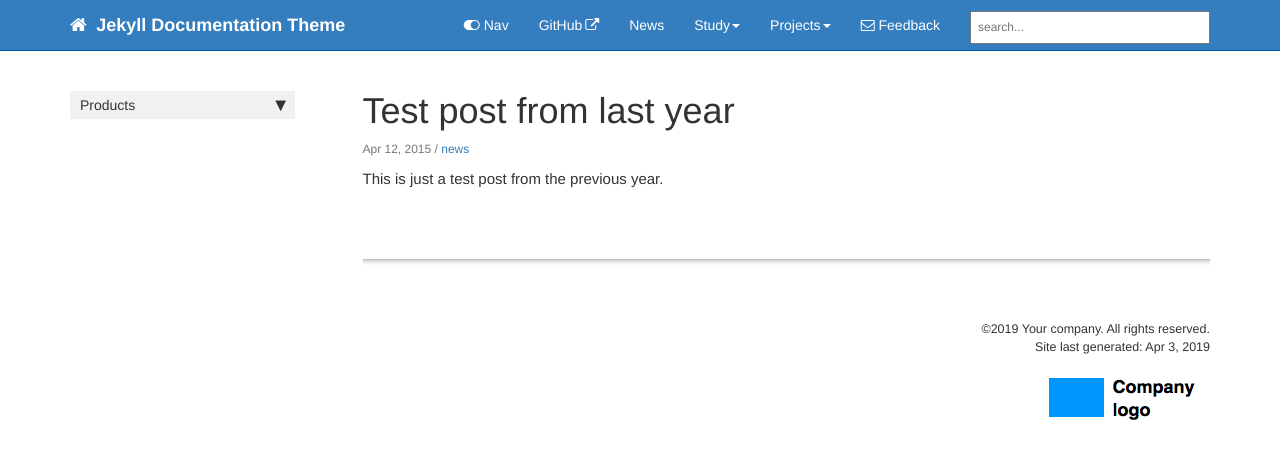
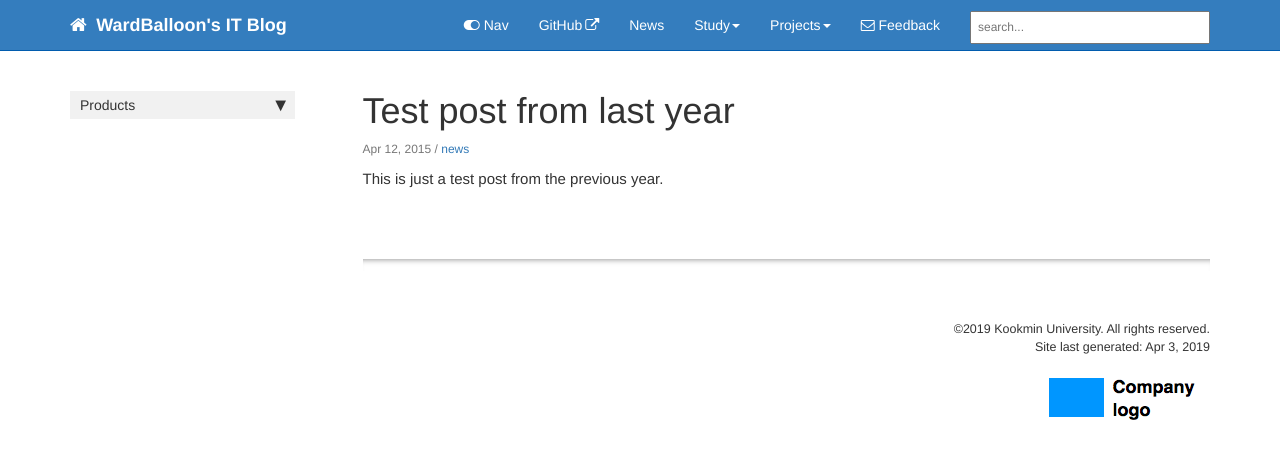
Before and after one commit to codingsoo/codingsoo.github.io1, a Jekyll site: the page built from _posts/2015-04-12-test-post-last-year.md, in a window 1280 px wide. Shown: the top 459 px of the page. Built offline with Jekyll 4.4.1, drawn with Linux system fonts in a browser that asks for light colours; nearby versions of some CDN libraries; comment, search, counter and statistics services are not loaded.

Commit message:
Update _config.yml setting file.

```diff
--- a/_config.yml
+++ b/_config.yml
@@ -1,27 +1,27 @@
-repository: tomjoht/documentation-theme-jekyll
+repository: wardballoon/wardballoon.github.io
 
 output: web
 # this property is useful for conditional filtering of content that is separate from the PDF.
 
-topnav_title: Jekyll Documentation Theme
+topnav_title: WardBalloon's IT Blog
 # this appears on the top navigation bar next to the home button
 
-site_title: Jekyll theme for documentation
+site_title: WardBalloon's IT Blog
 # this appears in the html browser tab for the site title (seen mostly by search engines, not users)
 
-company_name: Your company
+company_name: Kookmin University
 # this appears in the footer
 
-github_editme_path: tomjoht/documentation-theme-jekyll/blob/gh-pages/
+github_editme_path: wardballoon/wardballoon.github.io/blob/gh-pages/
 # if you're using Github, provide the basepath to the branch you've created for reviews, following the sample here. if not, leave this value blank.
 
 # gitlab_editme_path: tomjoht/documentation-theme-jekyll/blob/gh-pages/
 # if you're using GitLab, provide the basepath to the branch you've created for reviews, following the sample here. if not, leave this value blank.
 
-disqus_shortname: idratherbewriting
+disqus_shortname: wardballoons-it-blog
 # if you're using disqus for comments, add the shortname here. if not, leave this value blank.
 
-google_analytics: UA-66296557-1
+google_analytics: UA-137597475-1
 # if you have google-analytics ID, put it in. if not, edit this value to blank.
 
 host: 127.0.0.1
@@ -35,9 +35,9 @@ exclude:
   - .gitignore
 # these are the files and directories that jekyll will exclude from the build
 
-feedback_subject_line: Jekyll documentation theme
+feedback_subject_line: WardBalloon's IT Blog
 
-feedback_email: tomjoht@gmail.com
+feedback_email: wardballoon@gmail.com
 # used as a contact email for the Feedback link in the top navigation bar
 
 # feedback_disable: true
@@ -107,9 +107,9 @@ sidebars:
 - product2_sidebar
 - other
 
-description: "Intended as a documentation theme based on Jekyll for technical writers documenting software and other technical products, this theme has all the elements you would need to handle multiple products with both multi-level sidebar navigation, tags, and other documentation features."
+description: "This blog is a tech website which has three main categories; News, Study, Projects. I want to share tech news, IT studies, and my projects."
 # the description is used in the feed.xml file
 
 # needed for sitemap.xml file only
-# url: http://idratherbewriting.com
-# baseurl: /documentation-theme-jekyll
+url: https://wardballoon.github.io
+baseurl:
```
